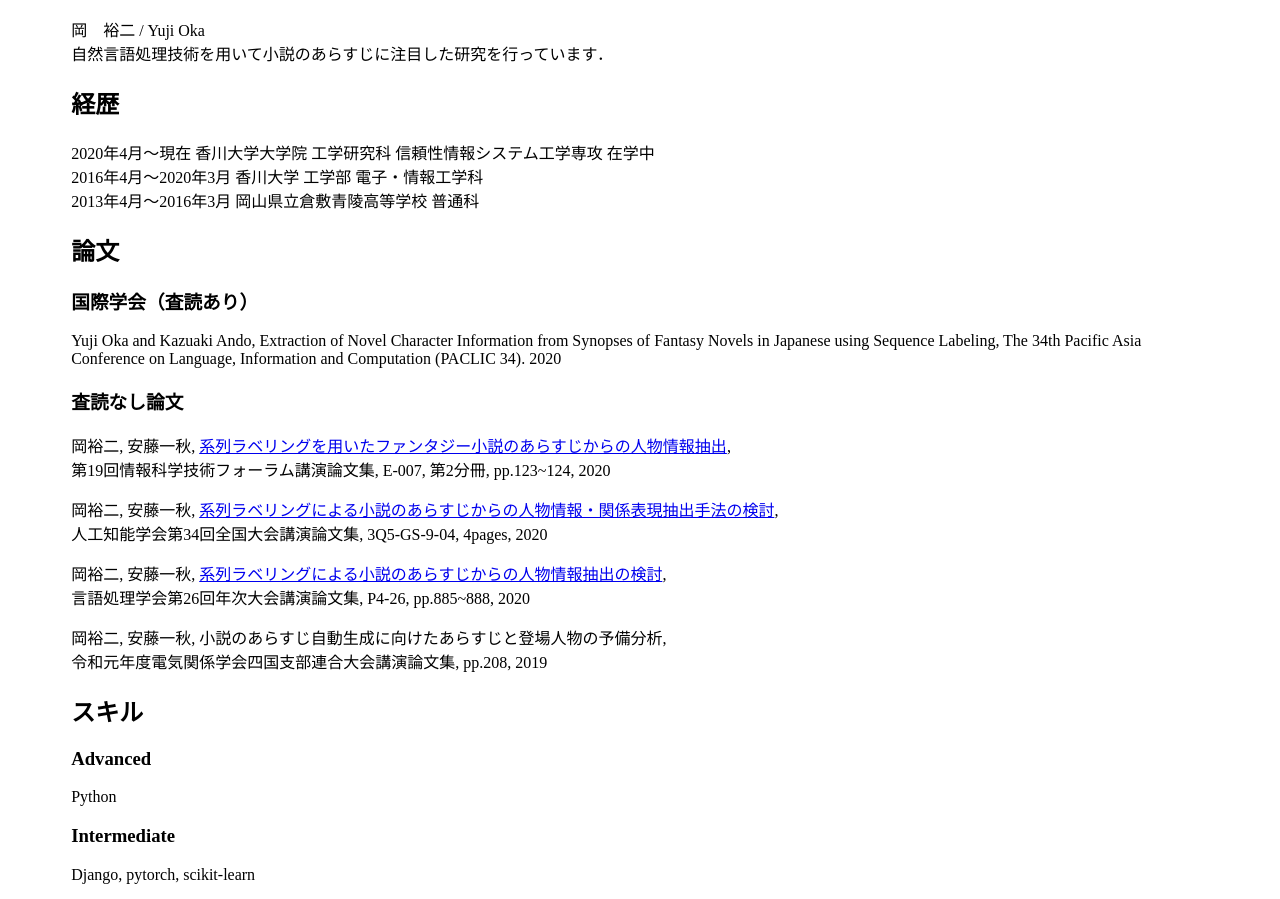
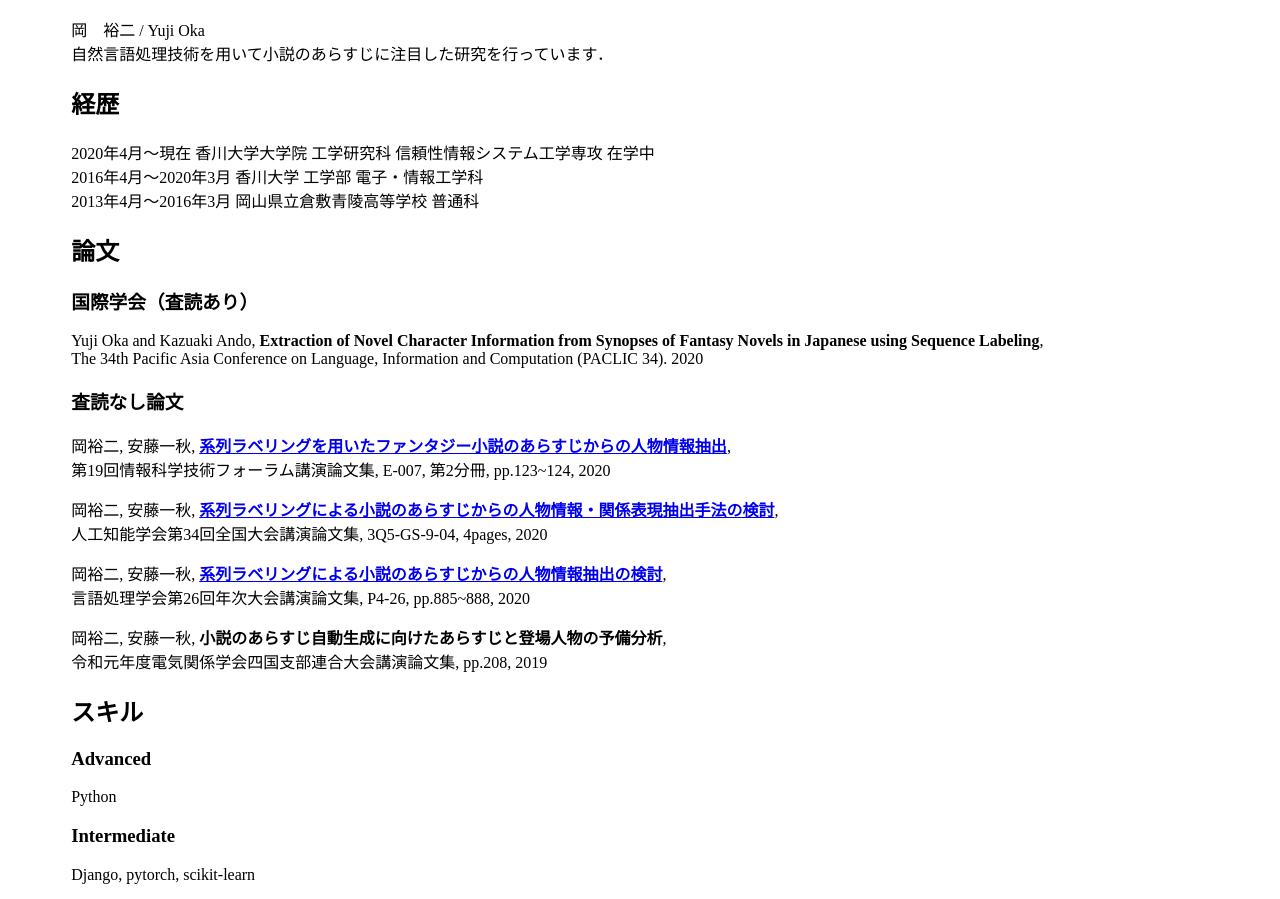
Before and after one commit to YujiOka/YujiOka.github.io, a plain HTML site: page index.html in a window 1280 px wide. Shown: the part 181-1080 px from the top of the page. Drawn offline with Linux system fonts and the light colour scheme.

Commit message:
論文名を太字に変更

```diff
--- a/index.html
+++ b/index.html
@@ -32,25 +32,26 @@
                 国際学会（査読あり）
             </h3>
             <p>
-                Yuji Oka and Kazuaki Ando, Extraction of Novel Character Information from Synopses of Fantasy Novels in Japanese using Sequence Labeling, The 34th Pacific Asia Conference on Language, Information and Computation (PACLIC 34). 2020
+                Yuji Oka and Kazuaki Ando, <b>Extraction of Novel Character Information from Synopses of Fantasy Novels in Japanese using Sequence Labeling</b>,<br>
+                The 34th Pacific Asia Conference on Language, Information and Computation (PACLIC 34). 2020
             </p>
             <h3>
                 査読なし論文
             </h3>
             <p>
-                岡裕二, 安藤一秋, <a href="https://www.ipsj.or.jp/event/fit/fit2020/FIT2020_program/data/html/abstract/E-007.html">系列ラベリングを用いたファンタジー小説のあらすじからの人物情報抽出</a>,<br>
+                岡裕二, 安藤一秋, <a href="https://www.ipsj.or.jp/event/fit/fit2020/FIT2020_program/data/html/abstract/E-007.html"><b>系列ラベリングを用いたファンタジー小説のあらすじからの人物情報抽出</b></a>,<br>
                 第19回情報科学技術フォーラム講演論文集, E-007, 第2分冊, pp.123~124, 2020<br>
             </p>
             <p>
-                岡裕二, 安藤一秋, <a href="https://www.jstage.jst.go.jp/article/pjsai/JSAI2020/0/JSAI2020_3Q5GS904/_article/-char/ja/">系列ラベリングによる小説のあらすじからの人物情報・関係表現抽出手法の検討</a>,<br>
+                岡裕二, 安藤一秋, <a href="https://www.jstage.jst.go.jp/article/pjsai/JSAI2020/0/JSAI2020_3Q5GS904/_article/-char/ja/"><b>系列ラベリングによる小説のあらすじからの人物情報・関係表現抽出手法の検討</b></a>,<br>
                 人工知能学会第34回全国大会講演論文集, 3Q5-GS-9-04, 4pages, 2020<br>
             </p>
             <p>
-                岡裕二, 安藤一秋, <a href="https://www.anlp.jp/proceedings/annual_meeting/2020/pdf_dir/P4-26.pdf">系列ラベリングによる小説のあらすじからの人物情報抽出の検討</a>,<br>
+                岡裕二, 安藤一秋, <a href="https://www.anlp.jp/proceedings/annual_meeting/2020/pdf_dir/P4-26.pdf"><b>系列ラベリングによる小説のあらすじからの人物情報抽出の検討</b></a>,<br>
                 言語処理学会第26回年次大会講演論文集, P4-26, pp.885~888, 2020<br>
             </p>
             <p>
-                岡裕二, 安藤一秋, 小説のあらすじ自動生成に向けたあらすじと登場人物の予備分析,<br>
+                岡裕二, 安藤一秋, <b>小説のあらすじ自動生成に向けたあらすじと登場人物の予備分析</b>,<br>
                 令和元年度電気関係学会四国支部連合大会講演論文集, pp.208, 2019
             </p>
             <h2>
```
